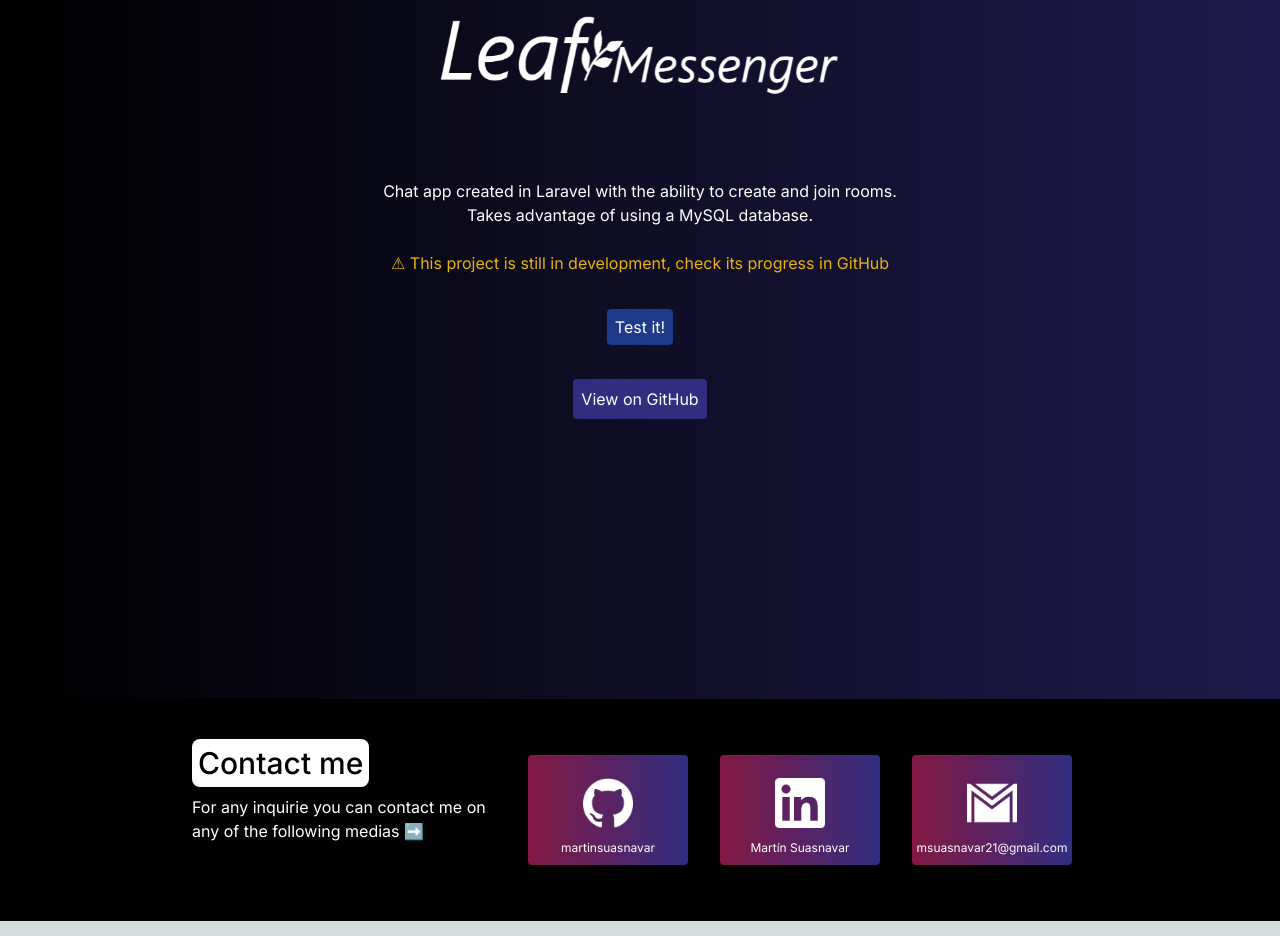
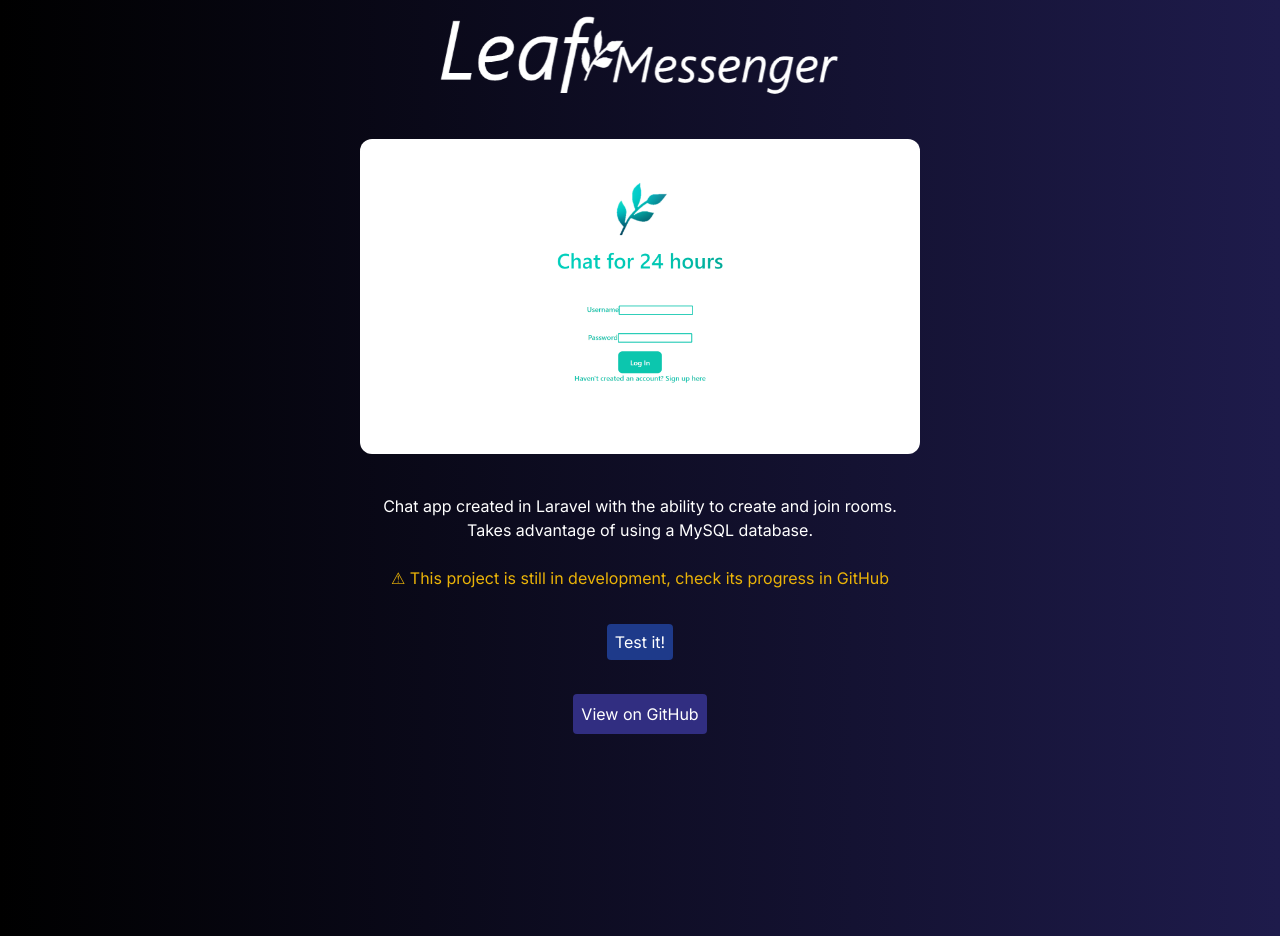
Before and after one commit to martinsuasnavar/portfolio, a Next.js app: page /en in a window 1280 px wide. Shown: the part 2620-3556 px from the top of the page. Built offline with nearby package versions, Linux system fonts and the light colour scheme.

Commit message:
Update screenshots

```diff
--- a/src/app/[locale]/page.tsx
+++ b/src/app/[locale]/page.tsx
@@ -44,7 +44,7 @@
       info: ``,
       git: "https://github.com/martinsuasnavar/leaf-messenger",
       app: "https://leaf-messenger.vercel.app",
-      screen: ""
+      screen: "/screenshots/1.png"
     }
   ];
 
```
Also changed, not shown: public/screenshots/1.png (added).
